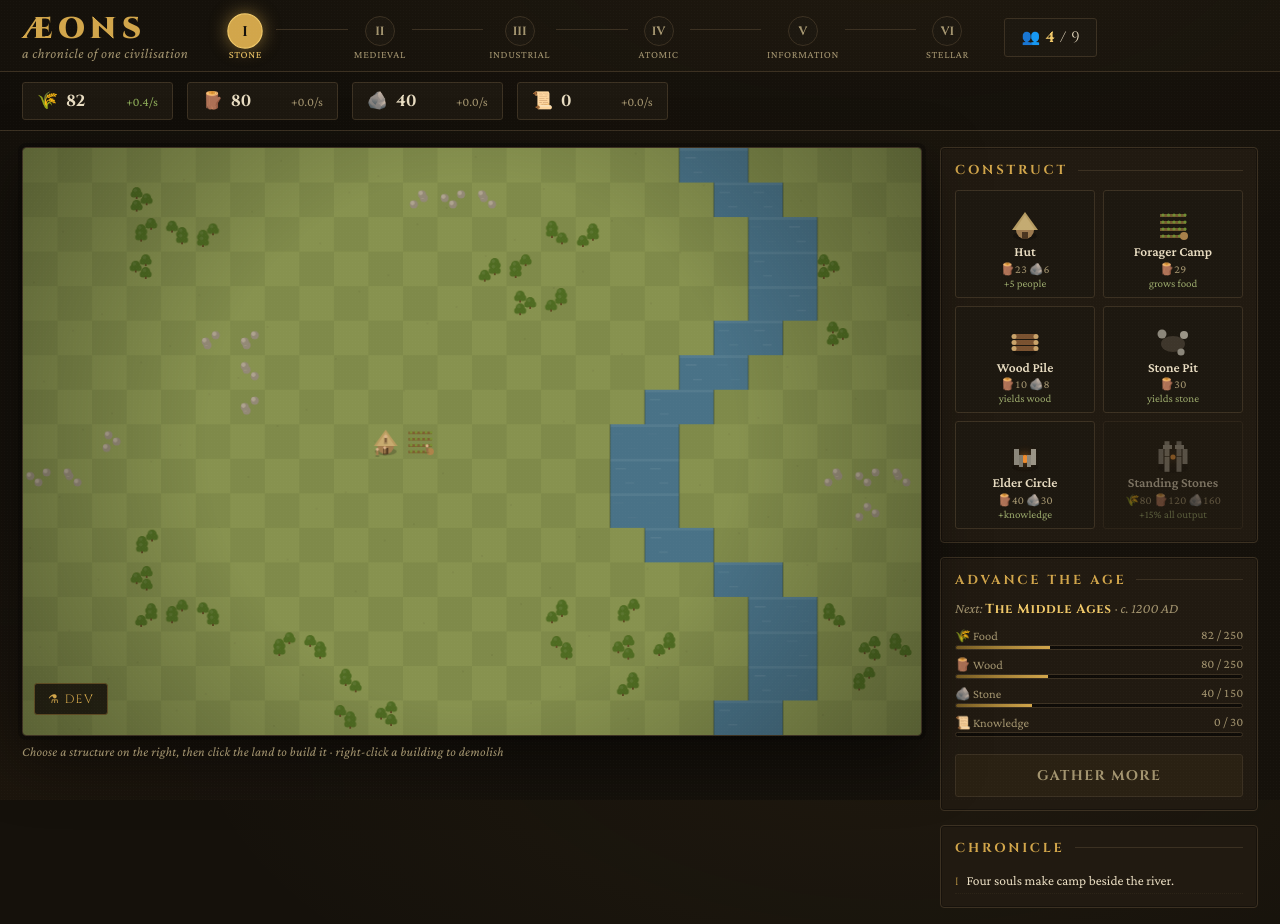
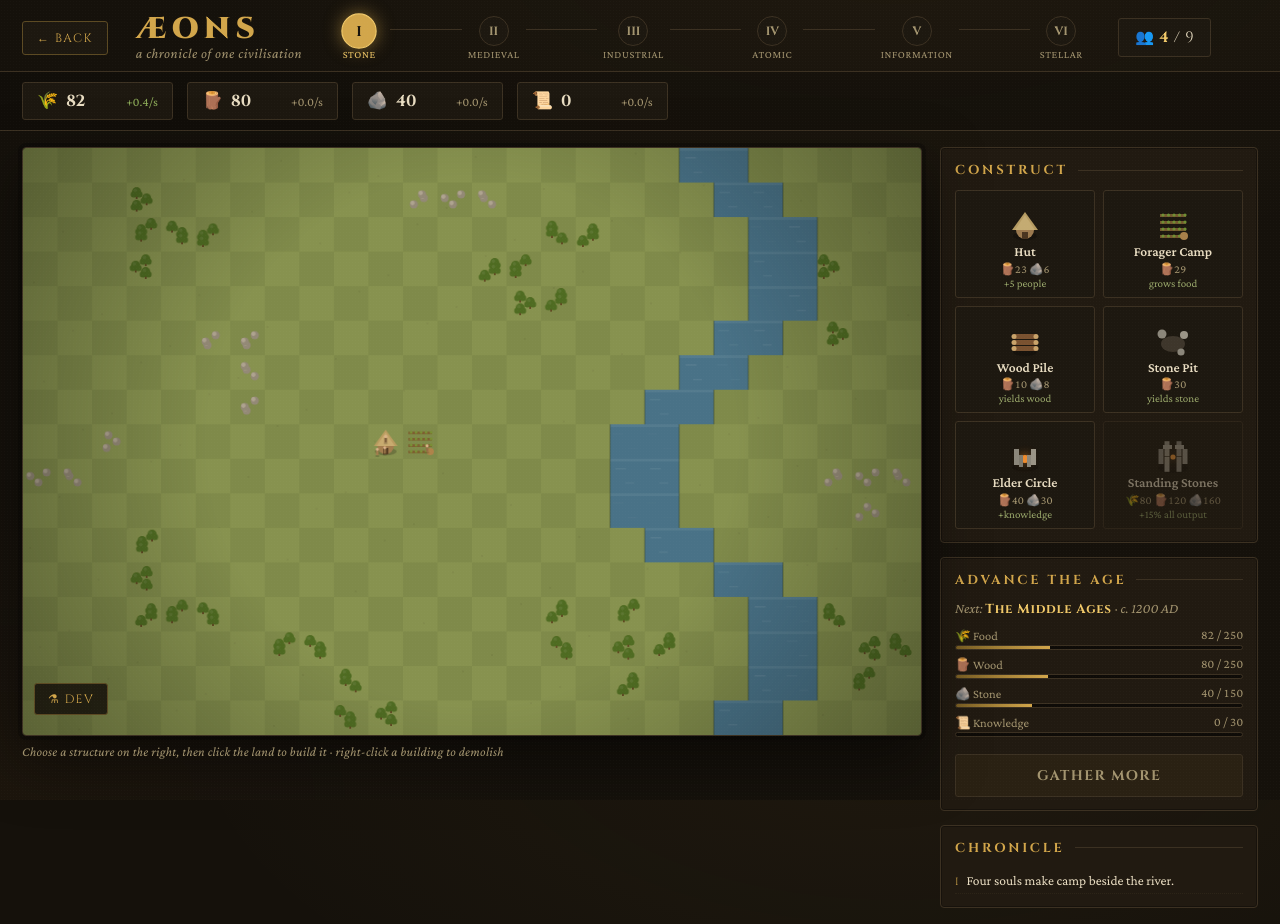
Before and after one commit to johnnycirl-boop/Fuzzel, a website: page aeons.html in a window 1280 px wide. Drawn offline with nearby package versions, Linux system fonts and the light colour scheme; animation ran at ten frames a second.

Commit message:
Add back-to-home button to ÆONS header
Co-Authored-By: Claude Fable 5 <noreply@anthropic.com>

```diff
--- a/aeons.html
+++ b/aeons.html
@@ -42,6 +42,12 @@ header{
   padding:14px 22px 10px;
   border-bottom:1px solid var(--line);
 }
+#back-btn{
+  font-family:Cinzel,serif;font-size:12px;letter-spacing:.12em;text-decoration:none;
+  color:var(--gold);background:var(--ink2);border:1px solid #5c4a23;
+  padding:8px 14px;border-radius:3px;white-space:nowrap;
+}
+#back-btn:hover{background:#33270f;color:var(--gold-bright)}
 .brand h1{
   font-family:Cinzel,serif;font-weight:900;font-size:30px;letter-spacing:.18em;
   color:var(--gold);line-height:1;
@@ -198,6 +204,7 @@ aside h2::after{content:"";flex:1;height:1px;background:var(--line)}
 <body>
 
 <header>
+  <a id="back-btn" href="index.html">← BACK</a>
   <div class="brand"><h1>ÆONS</h1><span>a chronicle of one civilisation</span></div>
   <div id="timeline"></div>
   <div class="popchip">👥 <b id="popNow">4</b> / <span id="popCap">5</span></div>
```
